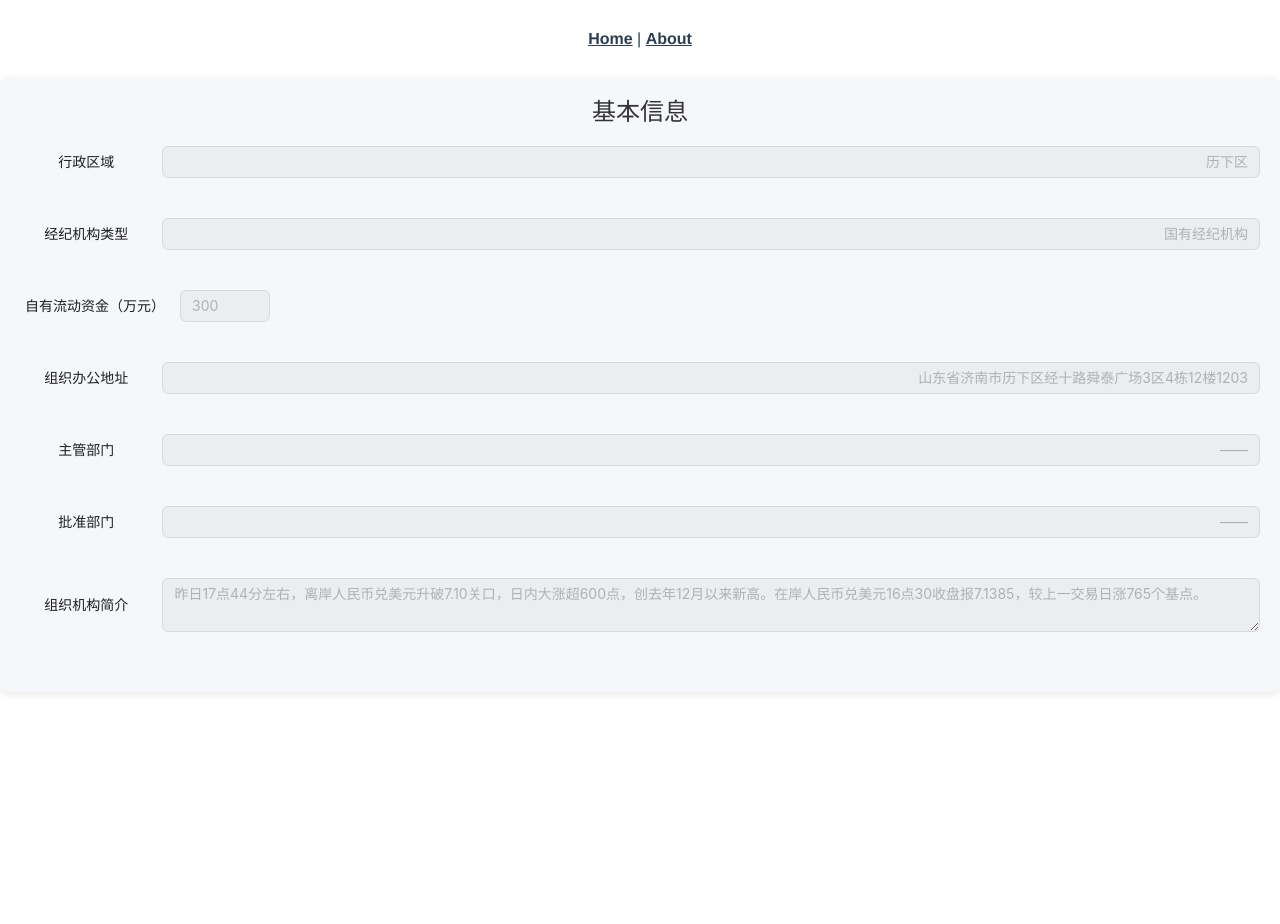
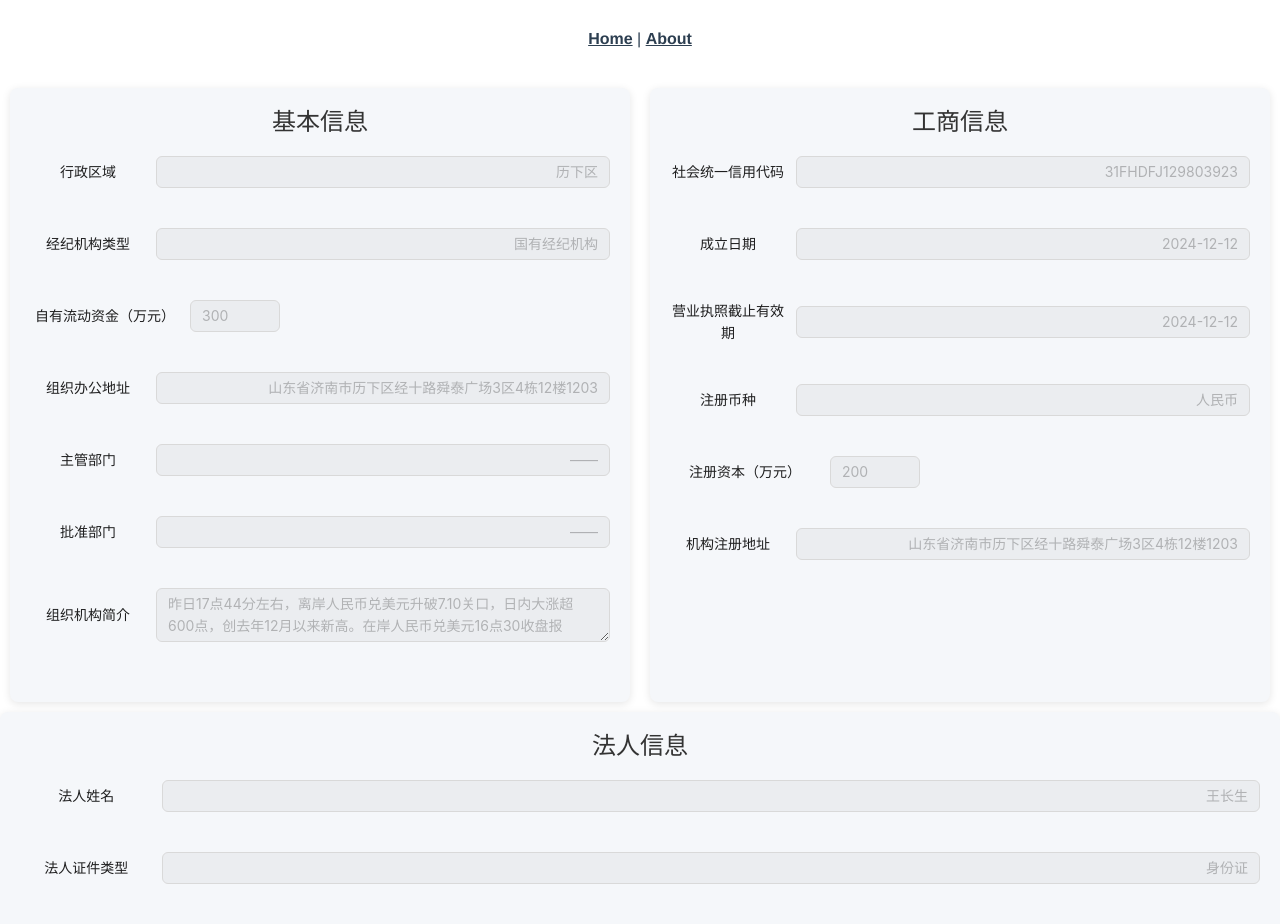
Before and after one commit to yupengfei/antd-demo, a Vue app: page /company in a window 1280 px wide. Shown: the top 924 px of the page. Before the commit the page ends 800 px from the top, so only its background shows below. Built offline with nearby package versions, Linux system fonts and the light colour scheme.

Commit message:
基本信息

```diff
--- /dev/null
+++ b/src/components/BusinessInfo.vue
@@ -0,0 +1,86 @@
+<template>
+  <div class="business-info">
+    <h2>工商信息</h2>
+    <a-form layout="vertical">
+      <a-form-item>
+        <div class="form-item">
+          <label>社会统一信用代码</label>
+          <a-input v-model="form.creditCode" placeholder="31FHDFJ129803923" disabled />
+        </div>
+      </a-form-item>
+      <a-form-item>
+        <div class="form-item">
+          <label>成立日期</label>
+          <a-input v-model="form.establishmentDate" placeholder="2024-12-12" disabled />
+        </div>
+      </a-form-item>
+      <a-form-item>
+        <div class="form-item">
+          <label>营业执照截止有效期</label>
+          <a-input v-model="form.licenseExpiry" placeholder="2024-12-12" disabled />
+        </div>
+      </a-form-item>
+      <a-form-item>
+        <div class="form-item">
+          <label>注册币种</label>
+          <a-input v-model="form.currency" placeholder="人民币" disabled />
+        </div>
+      </a-form-item>
+      <a-form-item>
+        <div class="form-item">
+          <label>注册资本（万元）</label>
+          <a-input-number v-model="form.registeredCapital" placeholder="200" disabled />
+        </div>
+      </a-form-item>
+      <a-form-item>
+        <div class="form-item">
+          <label>机构注册地址</label>
+          <a-input v-model="form.registeredAddress" placeholder="山东省济南市历下区经十路舜泰广场3区4栋12楼1203" disabled />
+        </div>
+      </a-form-item>
+    </a-form>
+  </div>
+</template>
+
+<script setup>
+import { ref } from 'vue';
+
+const form = ref({
+  creditCode: '31FHDFJ129803923',
+  establishmentDate: '2024-12-12',
+  licenseExpiry: '2024-12-12',
+  currency: '人民币',
+  registeredCapital: 200,
+  registeredAddress: '山东省济南市历下区经十路舜泰广场3区4栋12楼1203'
+});
+</script>
+
+<style scoped>
+.business-info {
+  background-color: #f5f7fa;
+  padding: 20px;
+  border-radius: 8px;
+  box-shadow: 0 2px 8px rgba(0, 0, 0, 0.1);
+}
+
+.business-info h2 {
+  margin-bottom: 20px;
+  font-size: 24px;
+  color: #333;
+}
+
+.form-item {
+  display: flex;
+  align-items: center;
+  margin-bottom: 16px;
+}
+
+.form-item label {
+  width: 150px; /* 设置标签的宽度 */
+  margin-right: 10px; /* 标签和输入框之间的间距 */
+}
+
+input[disabled], .ant-input-number-input {
+  text-align: right; /* 文字右对齐 */
+}
+</style>
--- /dev/null
+++ b/src/components/LegalInfo.vue
@@ -0,0 +1,72 @@
+<template>
+  <div class="legal-info">
+    <h2>法人信息</h2>
+    <a-form layout="vertical">
+      <a-form-item>
+        <div class="form-item">
+          <label>法人姓名</label>
+          <a-input v-model="form.legalName" placeholder="王长生" disabled />
+        </div>
+      </a-form-item>
+      <a-form-item>
+        <div class="form-item">
+          <label>法人证件类型</label>
+          <a-input v-model="form.legalIdType" placeholder="身份证" disabled />
+        </div>
+      </a-form-item>
+      <a-form-item>
+        <div class="form-item">
+          <label>法人证件号</label>
+          <a-input v-model="form.legalIdNumber" placeholder="370910**********34" disabled />
+        </div>
+      </a-form-item>
+      <a-form-item>
+        <div class="form-item">
+          <label>法人手机号</label>
+          <a-input v-model="form.legalPhone" placeholder="156****1234" disabled />
+        </div>
+      </a-form-item>
+    </a-form>
+  </div>
+</template>
+
+<script setup>
+import { ref } from 'vue';
+
+const form = ref({
+  legalName: '王长生',
+  legalIdType: '身份证',
+  legalIdNumber: '370910**********34',
+  legalPhone: '156****1234'
+});
+</script>
+
+<style scoped>
+.legal-info {
+  background-color: #f5f7fa;
+  padding: 20px;
+  border-radius: 8px;
+  box-shadow: 0 2px 8px rgba(0, 0, 0, 0.1);
+}
+
+.legal-info h2 {
+  margin-bottom: 20px;
+  font-size: 24px;
+  color: #333;
+}
+
+.form-item {
+  display: flex;
+  align-items: center;
+  margin-bottom: 16px;
+}
+
+.form-item label {
+  width: 150px; /* 设置标签的宽度 */
+  margin-right: 10px; /* 标签和输入框之间的间距 */
+}
+
+input[disabled] {
+  text-align: right; /* 文字右对齐 */
+}
+</style>
--- a/src/views/CompanyView.vue
+++ b/src/views/CompanyView.vue
@@ -1,14 +1,32 @@
 <template>
-    <BasicInfo />
+  <div class="company-view">
+    <div class="info-container">
+      <BasicInfo />
+      <BusinessInfo />
+    </div>
+    <LegalInfo />
+  </div>
 </template>
 
 <script setup>
 import BasicInfo from '../components/BasicInfo.vue';
+import BusinessInfo from '../components/BusinessInfo.vue';
+import LegalInfo from '../components/LegalInfo.vue';
+</script>
 
-// export default {
-//     name: 'CompanyView',
-//     components: {
-//         BasicInfo
-//     }
-// }
-</script>
+<style scoped>
+.company-view {
+  display: flex;
+  flex-direction: column;
+}
+
+.info-container {
+  display: flex;
+  width: 100%;
+}
+
+.info-container > * {
+  flex: 1;
+  margin: 10px;
+}
+</style>
```
